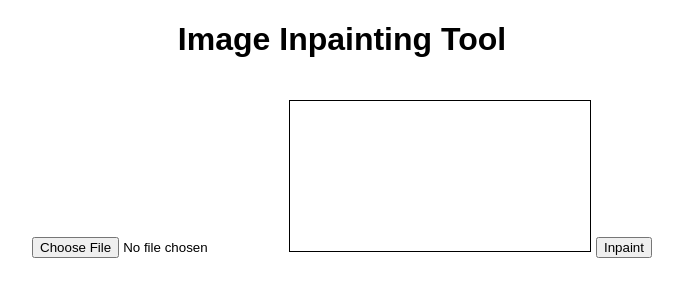
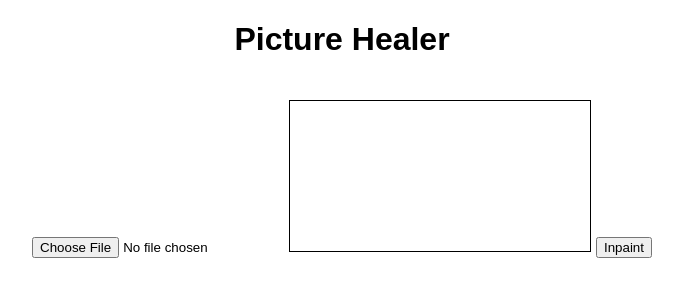
Before and after one commit to shameeryaseen/Inpainting_Everything, a plain HTML site: page Index.html in a window 1280 px wide. Shown: the whole page, without its empty margins (298-981 px from the left). Drawn offline with Linux system fonts and the light colour scheme.

Commit message:
Update Index.html

```diff
--- a/Index.html
+++ b/Index.html
@@ -10,7 +10,7 @@
     </style>
 </head>
 <body>
-    <h1>Image Inpainting Tool</h1>
+    <h1>Picture Healer </h1>
     <input type="file" id="imageInput" accept="image/*">
     <canvas id="canvas"></canvas>
     <button id="inpaintButton">Inpaint</button>
```
